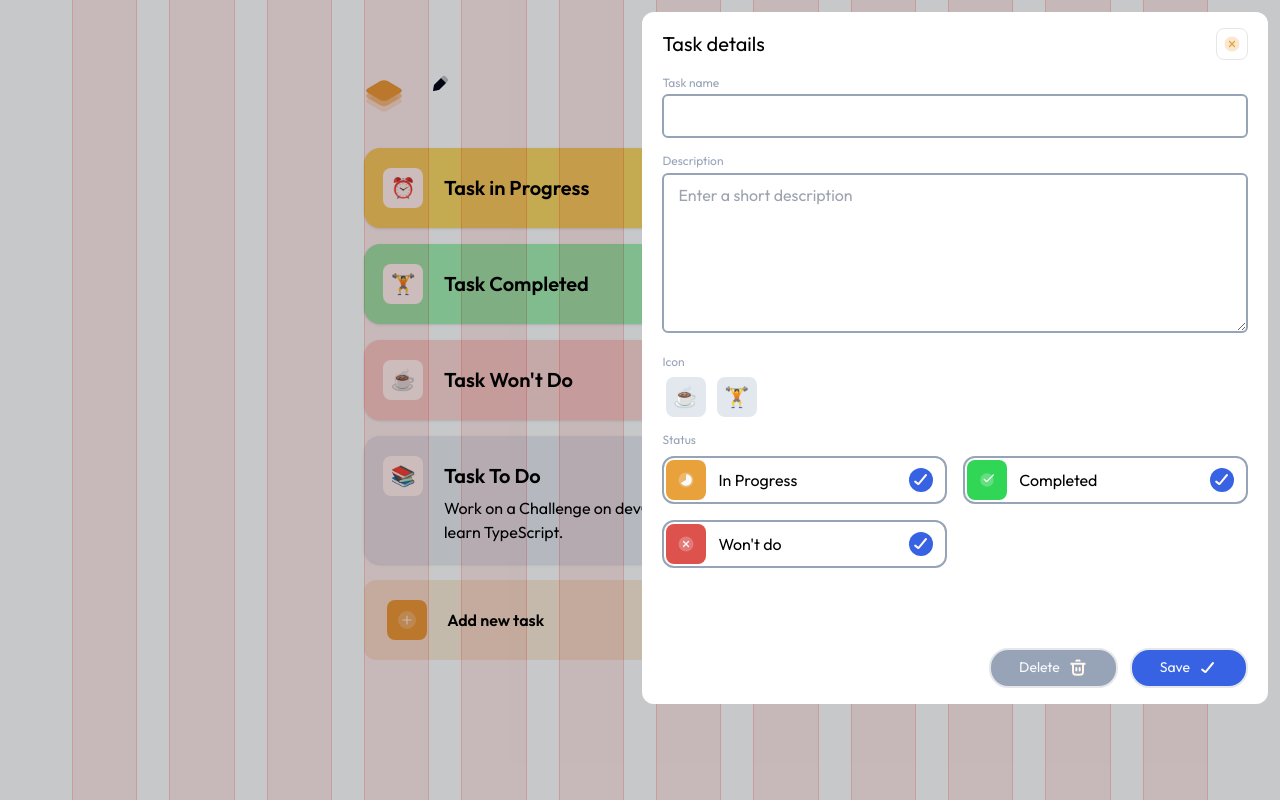
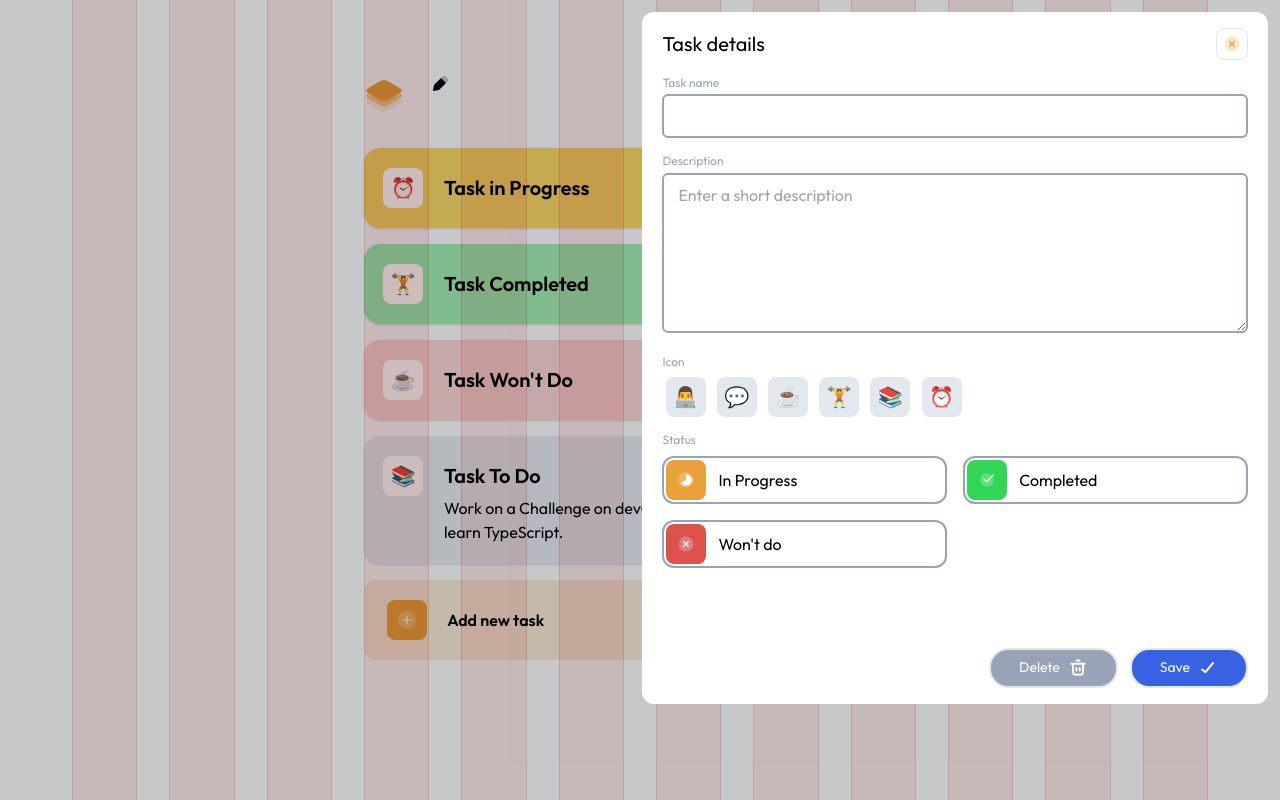
Before and after one commit to mateuszmiernik/my-task-board, a React (Vite) app in the folder frontend/: page /board/1 in a window 1280 px wide. Built offline with nearby package versions, Linux system fonts and the light colour scheme; no server answers.

Commit message:
TaskForm.jsx update

```diff
--- /dev/null
+++ b/frontend/src/config/statusConfig.js
@@ -0,0 +1,30 @@
+export const statusOptions = {
+    inprogress: {
+        key: 'inprogress',
+        label: 'In Progress',
+        bg: 'bg-status-inprogress-default',
+        accent: 'bg-status-inprogress-accent',
+        icon: '/images/Time_atack_duotone.svg',
+    },
+    completed: {
+        key: 'completed',
+        label: 'Completed',
+        bg: 'bg-status-completed-default',
+        accent: 'bg-status-completed-accent',
+        icon: '/images/Done_round_duotone.svg',
+    },
+    wontdo: {
+        key: 'wontdo',
+        label: "Won't do",
+        bg: 'bg-status-wontdo-default',
+        accent: 'bg-status-wontdo-accent',
+        icon: '/images/close_ring_duotone.svg',
+    },
+    todo: {
+        key: 'todo',
+        label: 'To do',
+        bg: 'bg-status-todo',
+        accent: '',
+        icon: '',
+    },
+};
--- a/frontend/src/pages/TaskForm.jsx
+++ b/frontend/src/pages/TaskForm.jsx
@@ -1,6 +1,15 @@
 import React, { useState } from 'react';
+import { statusOptions } from '../config/statusConfig';
 
 const TaskForm = () => {
+
+    const [name, setName] = useState('');
+    const [description, setDescription] = useState('');
+    const [icon, setIcon] = useState('');
+    const [status, setStatus] = useState('');
+
+    const statusOrder = ['inprogress', 'completed', 'wontdo'];
+
     return (
         <div className="fixed top-0 right-0 h-full w-full bg-black/20 flex items-start justify-end pr-3 pt-3 z-50">
             <div className='bg-white rounded-xl px-5 py-4 w-full max-w-[39.1rem]'>
@@ -19,12 +28,16 @@ const TaskForm = () => {
                 <label className='block text-xs text-default mb-1'>Task name</label>
                 <input
                     type='text'
+                    value={name}
+                    onChange={e => setName(e.target.value)}
                     className='w-full mb-4 text-base border-2 border-default rounded-md px-3.5 py-2 focus:border-focus focus:outline-none'
                 />
                 {/* DESCRIPTION */}
                 <label className='block text-xs text-default mb-1'>Description</label>
                 <textarea
                     type='text'
+                    value={description}
+                    onChange={e => setDescription(e.target.value)}
                     className='w-full mb-4 min-h-[10rem] text-base border-2 border-default rounded-md px-3.5 py-2 focus:border-focus focus:outline-none'
                     placeholder='Enter a short description'
                 />
@@ -32,52 +45,46 @@ const TaskForm = () => {
                 {/* ICONS */}
                 <label className='block text-xs text-default mb-2'>Icon</label>
                 <div className='flex gap-2 mb-4'>
-                    <span className='w-10 h-10 flex items-center justify-center text-lg rounded-lg bg-icon-background ml-[0.2rem]'>
-                        ☕
-                    </span>
-                    <span className='w-10 h-10 flex items-center justify-center text-lg rounded-lg bg-icon-background ml-[0.2rem]'>
-                        🏋️
-                    </span>
+                    {['👨‍💻', '💬', '☕', '🏋️', '📚', '⏰'].map(ic => (
+                        <button
+                            key={ic}
+                            className={`w-10 h-10 flex items-center justify-center text-lg rounded-lg bg-icon-background ml-[0.2rem] border-2 ${icon === ic ? 'border-focus' : 'border-transparent'} focus:outline-none`}
+                            onClick={() => setIcon(ic)}
+                        >
+                            {ic}
+                        </button>
+                    ))}
                 </div>
 
                 {/* STATUS */}
                 <label className='block text-xs text-default mb-2'>Status</label>
                 <div className='grid grid-cols-2 gap-4 mb-[5rem]'>
-                    <button className='w-full flex items-center justify-between gap-3 pl-0.5 pr-3 py-0.5 border-2 border-default rounded-xl'>
-                        <span className='flex items-center gap-3'>
-                            <span className={`w-10 h-10 flex items-center justify-center rounded-lg bg-status-inprogress-accent`}>
-                                <img src='/images/Time_atack_duotone.svg' alt='icon' />
-                            </span>
-                            In Progress
-                        </span>
-                        <span className='flex items-center justify-center h-6 w-6 bg-focus rounded-full'>
-                            <img className='h-5 w-5' src='/images/Done_round.svg' alt='icon' />
-                        </span>
-                    </button>
 
-                    <button className='w-full flex items-center justify-between gap-3 pl-0.5 pr-3 py-0.5 border-2 border-default rounded-xl'>
-                        <span className='flex items-center gap-3'>
-                            <span className={`w-10 h-10 flex items-center justify-center rounded-lg bg-status-completed-accent`}>
-                                <img src='/images/Done_round_duotone.svg' alt='icon' />
-                            </span>
-                            Completed
-                        </span>
-                        <span className='flex items-center justify-center h-6 w-6 bg-focus rounded-full'>
-                            <img className='h-5 w-5' src='/images/Done_round.svg' alt='icon' />
-                        </span>
-                    </button>
-
-                    <button className='w-full flex items-center justify-between gap-3 pl-0.5 pr-3 py-0.5 border-2 border-default rounded-xl'>
-                        <span className='flex items-center gap-3'>
-                            <span className={`w-10 h-10 flex items-center justify-center rounded-lg bg-status-wontdo-accent`}>
-                                <img src='/images/close_ring_duotone.svg' alt='icon' />
-                            </span>
-                            Won't do
-                        </span>
-                        <span className='flex items-center justify-center h-6 w-6 bg-focus rounded-full'>
-                            <img className='h-5 w-5' src='/images/Done_round.svg' alt='icon' />
-                        </span>
-                    </button>
+                    {statusOrder.map(key => {
+                        const option = statusOptions[key];
+                        return (
+                            <button
+                                key={key}
+                                type='button'
+                                onClick={() => setStatus(key)}
+                                className={`w-full flex items-center justify-between gap-3 pl-0.5 pr-3 py-0.5 border-2 rounded-xl ${status === key ? 'border-focus' : 'border-default'}`}
+                            >
+                                <span className='flex items-center gap-3'>
+                                    <span className={`w-10 h-10 flex items-center justify-center rounded-lg ${option.accent}`}>
+                                        <img src={`${option.icon}`} alt='icon' />
+                                    </span>
+                                    {option.label}
+                                </span>
+                                {status === key ? (
+                                    <span className='flex items-center justify-center h-6 w-6 bg-focus rounded-full'>
+                                        <img className='h-5 w-5' src='/images/Done_round.svg' alt='selected' />
+                                    </span>
+                                ) : (
+                                    <span className='flex items-center justify-center h-6 w-6'></span>
+                                )}
+                            </button>
+                        )
+                    })}
                 </div>
 
                 {/* BUTTONS */}
@@ -87,7 +94,7 @@ const TaskForm = () => {
                     >
                         Delete
                         <span>
-                            <img src='/images/Trash.svg' alt='icon'/>
+                            <img src='/images/Trash.svg' alt='icon' />
                         </span>
                     </button>
                     <button
@@ -95,7 +102,7 @@ const TaskForm = () => {
                     >
                         Save
                         <span>
-                            <img src='/images/Done_round.svg' alt='icon'/>
+                            <img src='/images/Done_round.svg' alt='icon' />
                         </span>
                     </button>
                 </div>
```
